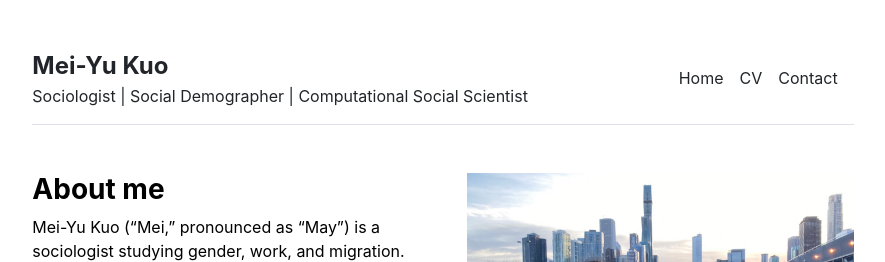
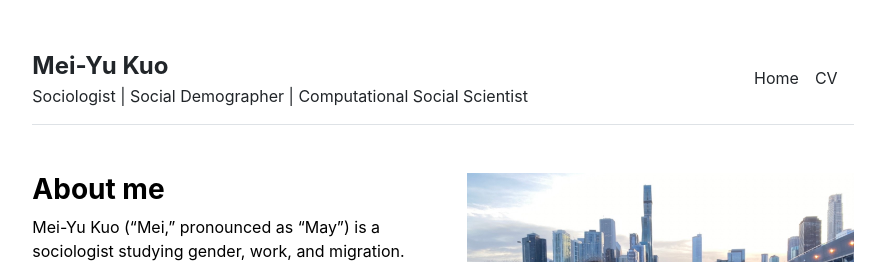
Before and after one commit to meisbase/meisbase.github.io, a Jekyll site: the page built from index.md, in a window 1280 px wide. Shown: the top 262 px of the page, without its empty margins (197-1082 px from the left). Built offline with Jekyll 4.4.1, drawn with Linux system fonts in a browser that asks for light colours.

Commit message:
Update settings.yml
hide contact

```diff
--- a/_data/settings.yml
+++ b/_data/settings.yml
@@ -1,7 +1,6 @@
 menu:
 - {name: 'Home', url: '/'}
 - {name: 'CV', url: '/cv'}
-- {name: 'Contact', url: '/contact'}
 
 people:
 - {name: 'Primary Investigator', title: 'Researcher', department: 'Physics & Astronomy', institution: 'Some University', institution_address: '1 Main Street, Canada', phone: '(000) 000-0000', email: 'hello@university.edu', office: 'Science Building 505', image: 'assets/img/primary-investigator.jpg', url: 'primary-investigator'}
```
